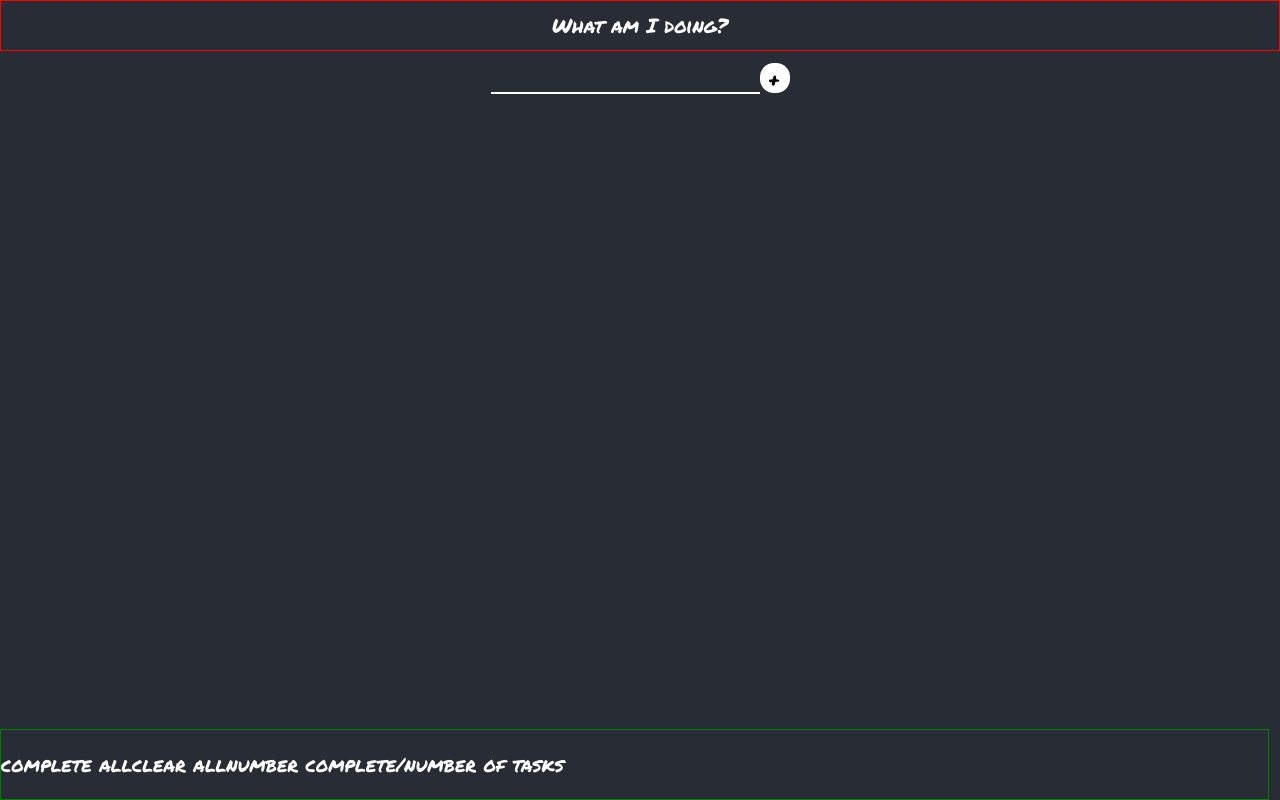
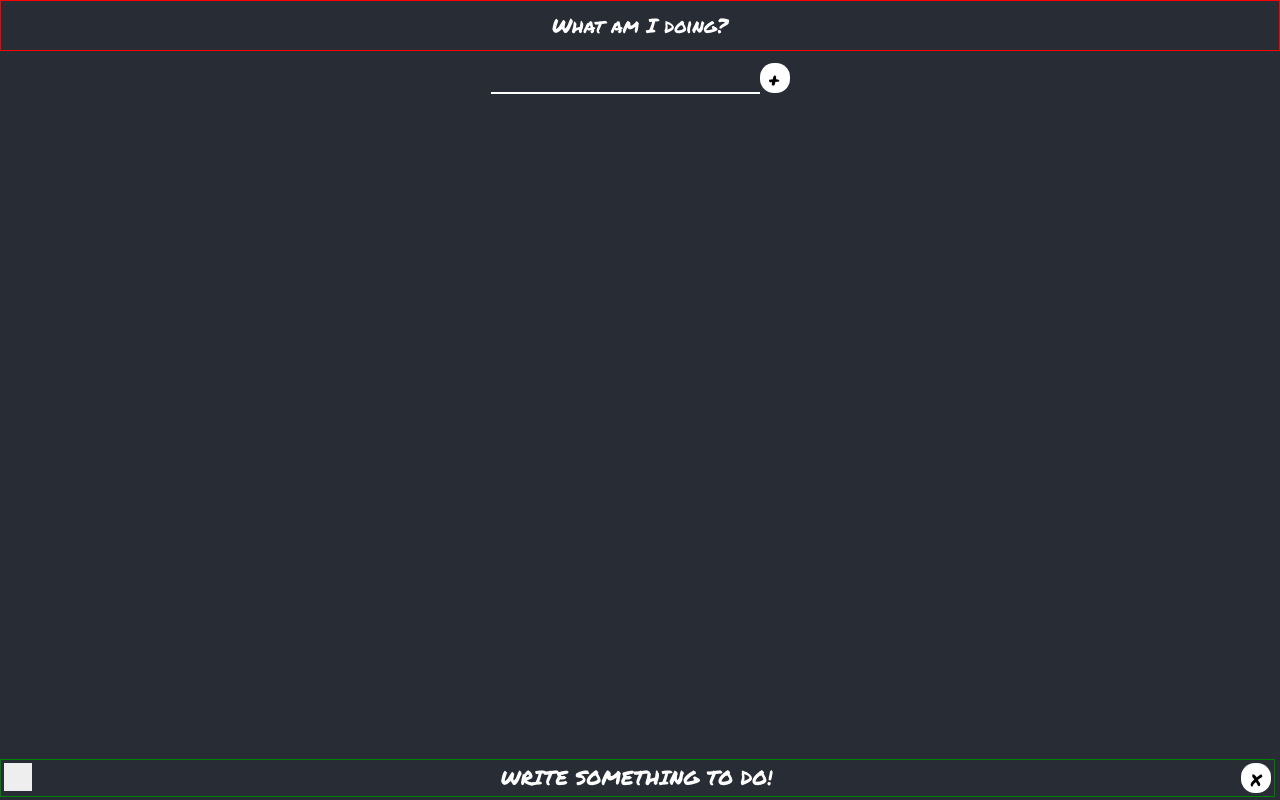
Before and after one commit to fentirad/what-am-i-doing, a React (Create React App) app: page / in a window 1280 px wide. Built offline with nearby package versions, Linux system fonts and the light colour scheme.

Commit message:
lots of stuff
add todos
edit todos
delete (all) todos
complete (all) todos
track completed todos

```diff
--- a/src/App.jsx
+++ b/src/App.jsx
@@ -6,32 +6,86 @@ import Footer from './components/Footer'
 import './styles/app.scss';
 
 class App extends Component {
+  static storeId = 'what-am-i-doing'
   state = {
-    todos: {}
+    todos: {},
+    allTodosComplete: false
   };
+
+  componentDidMount() {
+    const localStorageRef = localStorage.getItem(this.storeId);
+    if (localStorageRef) {
+        this.setState({
+            todos: JSON.parse(localStorageRef)
+        }, this.computeAllTodosCompleted);
+    }
+  }
+
+  componentDidUpdate() {
+    localStorage.setItem(
+        this.storeId,
+        JSON.stringify(this.state.todos)
+    );
+  }
+
+  computeAllTodosCompleted = () => {
+    const { todos } = this.state;
+    const todoKeys = Object.keys(todos);
+    if (todoKeys.length === 0) {
+      this.setState({ allTodosComplete: false });
+      return;
+    }
+
+    const allTodosComplete = todoKeys.reduce((prev, key) => {
+      const todo = todos[key];
+      return prev && todo.complete;
+    }, true);
+    this.setState({ allTodosComplete });
+  }
 
   createTodo = (todo) => {
     const todos = { ...this.state.todos };
     todos[`todo-${Date.now()}`] = todo;
-    this.setState({ todos });
+    this.setState({ todos }, this.computeAllTodosCompleted);
   };
 
   updateTodo = (key, updatedTodo) => {
     const todos = { ...this.state.todos };
     todos[key] = updatedTodo;
-    this.setState({ todos });
-  };
-
-  completeTodo = (key, updatedTodo) => {
-    const todos = { ...this.state.todos };
-    todos[key] = updatedTodo;
-    this.setState({ todos });
+    this.setState({ todos }, this.computeAllTodosCompleted);
   };
 
   deleteTodo = key => {
     const todos = { ...this.state.todos };
-    todos[key] = null;
-    this.setState({ todos });
+    delete todos[key];
+    this.setState({ todos }, this.computeAllTodosCompleted);
+  };
+
+  completeAllTodos = () => {
+    const todos = Object.keys(this.state.todos).map(key => {
+      const todo = {
+        ...this.state.todos[key],
+        complete: true
+      }
+      return todo;
+    });
+    this.setState({ todos }, this.computeAllTodosCompleted);
+  };
+
+  uncompleteAllTodos = () => {
+    const todos = Object.keys(this.state.todos).map(key => {
+      const todo = {
+        ...this.state.todos[key],
+        complete: false
+      }
+      return todo;
+    });
+    this.setState({ todos }, this.computeAllTodosCompleted);
+  };
+
+  deleteAllTodos = () => {
+    const todos = { };
+    this.setState({ todos }, this.computeAllTodosCompleted);
   };
 
   render() {
@@ -43,9 +97,13 @@ class App extends Component {
         <TodoList
           todos={this.state.todos}
           updateTodo={this.updateTodo}
-          completeTodo={this.completeTodo}
           deleteTodo={this.deleteTodo} />
-        <Footer />
+        <Footer
+          todos={this.state.todos}
+          completeAll={this.completeAllTodos}
+          uncompleteAll={this.uncompleteAllTodos}
+          deleteAll={this.deleteAllTodos}
+          allTodosCompleted={this.state.allTodosComplete}/>
       </div>
     );
   }
--- a/src/components/AddTodoForm.jsx
+++ b/src/components/AddTodoForm.jsx
@@ -8,30 +8,39 @@ class AddTodoForm extends Component {
     createTodo: PropTypes.func
   }
 
+  addTodoRef = React.createRef();
+
+  initializeTodoAndClearInput = () => {
+    const todoValue = {
+      complete: false,
+      value: this.addTodoRef.current.value
+    };
+
+    this.props.createTodo(todoValue);
+
+    this.addTodoRef.current.value = '';
+  }
+
   handleKeyUp = (e) => {
     if (e.key !== 'Enter') {
       return;
     }
 
-    const todoValue = {
-      complete: false,
-      value: e.currentTarget.value
-    };
-
-    this.props.createTodo(todoValue);
+    this.initializeTodoAndClearInput();
   }
 
   render() {
     return (
     <div className="add-todo">
       <input
+        ref={this.addTodoRef}
         type="text"
         className="add-todo-input"
         onKeyUp={this.handleKeyUp}
       />
       <Button
         classes="todo-item-create"
-        action={() => console.log(`add todo btn`)}
+        action={(e) => this.initializeTodoAndClearInput()}
         text="+" />
     </div>
     );
--- a/src/components/Footer.jsx
+++ b/src/components/Footer.jsx
@@ -1,12 +1,66 @@
 import React, { Component } from 'react';
+import Button from './Button';
+import Checkbox from './Checkbox';
+import '../styles/footer.scss';
 
 class Footer extends Component {
+  handleCompletedOnChange = () => {
+    const {
+      allTodosCompleted
+    } = this.props;
+
+    if (allTodosCompleted) {
+      this.props.uncompleteAll();
+    } else {
+      this.props.completeAll();
+    }
+  };
+
+  renderStatus() {
+    const {
+      todos
+    } = this.props;
+    const todoKeys = Object.keys(todos);
+    const totalTodos = todoKeys.length;
+
+    const totalComplete = todoKeys.reduce((prevTotal, key) => {
+      const todo = todos[key];
+      return (todo.complete ? prevTotal + 1: prevTotal);
+    }, 0);
+    if (totalTodos === 0) {
+      return (
+      <div className="app-footer-status">
+        WRITE SOMETHING TO DO!
+      </div>
+      )
+    }
+
+    return (
+      <div className="app-footer-status">
+      {totalComplete} / {totalTodos} todos complete
+      </div>
+    );
+  }
+
   render() {
+    const {
+      allTodosCompleted,
+      deleteAll
+    } = this.props;
     return (
     <div className="app-footer">
-        <p>complete all</p>
-        <p>clear all</p>
-        <p>number complete/number of tasks</p>
+        <Checkbox
+            onChangeHandler={this.handleCompletedOnChange}
+            classes="app-footer-complete"
+            name="completed-all"
+            checked={allTodosCompleted}
+            label="" />
+        {this.renderStatus()}
+        <Button
+            classes="app-footer-delete"
+            action={deleteAll}
+            text="x" />
+
     </div>
     );
   }
--- a/src/components/TodoItem.jsx
+++ b/src/components/TodoItem.jsx
@@ -4,11 +4,23 @@ import Button from './Button';
 import Checkbox from './Checkbox';
 
 class TodoItem extends Component {
-  handleInputChange = () => {
-    const todo = {...this.props.todo};
-    todo.complete = !todo.complete;
+  editTodoRef = React.createRef();
+
+  handleCompletedOnChange = () => {
+    const todo = {
+        ...this.props.todo,
+        complete: !this.props.todo.complete
+    };
     this.props.updateTodo(this.props.todoKey, todo);
   };
+
+  handleEditTodoOnChange = (e) => {
+    const todo = {
+        ...this.props.todo,
+        value: this.editTodoRef.current.value
+    };
+    this.props.updateTodo(this.props.todoKey, todo);
+  }
 
   render() {
     const {
@@ -16,22 +28,35 @@ class TodoItem extends Component {
         value
     } = this.props.todo;
 
+    const itemClasses = [
+        'todo-item-text',
+        complete ? 'completed' : ''
+    ].join(' ');
+
     return (
       <li className="todo-item">
         <div className="todo-item-complete">
           <Checkbox
-            onChangeHandler={this.handleInputChange}
+            onChangeHandler={this.handleCompletedOnChange}
             classes="todo-item-completea"
             name="completed"
             checked={complete}
             label="" />
         </div>
 
-        <span className="todo-item-text">{value}</span>
+        <div className={itemClasses}>
+            <input
+                className="todo-item-text-input"
+                ref={this.editTodoRef}
+                type="text"
+                onChange={this.handleEditTodoOnChange}
+                value={value}
+            />
+        </div>
         <div className="todo-item-delete">
           <Button
             classes="todo-item-deletea"
-            action={() => console.log(`clicked button for: ${value}`)}
+            action={() => this.props.deleteTodo(this.props.todoKey)}
             text="x" />
         </div>
       </li>
--- a/src/components/TodoList.jsx
+++ b/src/components/TodoList.jsx
@@ -1,24 +1,46 @@
 import React, { Component } from 'react';
 import TodoItem from './TodoItem';
+import '../styles/todo-list.scss';
 
 class TodoList extends Component {
+  renderItems() {
+    const {
+      todos,
+      updateTodo,
+      deleteTodo
+    } = this.props
+
+    return Object.keys(todos).map(todoKey => {
+      if (!todos[todoKey]) {
+        return null;
+      }
+
+      return (
+      <TodoItem
+        key={todoKey}
+        todoKey={todoKey}
+        todo={todos[todoKey]}
+        updateTodo={updateTodo}
+        deleteTodo={deleteTodo} />
+      )
+    });
+  }
   render() {
     const {
       todos,
       updateTodo,
-      completeTodo,
       deleteTodo
     } = this.props
 
     return (
     <ul className="todo-list">
-        {Object.keys(todos).map((todoKey) => (
+        {todos &&
+          Object.keys(todos).map((todoKey) => (
           <TodoItem
             key={todoKey}
             todoKey={todoKey}
             todo={todos[todoKey]}
             updateTodo={updateTodo}
-            completeTodo={completeTodo}
             deleteTodo={deleteTodo} />
         ))}
     </ul>
--- a/src/styles/add-todo.scss
+++ b/src/styles/add-todo.scss
@@ -3,6 +3,7 @@
 .add-todo {
     margin-bottom: 12px;
     margin-top: 12px;
+    max-height: 10vh;
 }
 
 .add-todo-input {
--- a/src/styles/app.scss
+++ b/src/styles/app.scss
@@ -18,12 +18,3 @@
   max-height: 10vh;
   padding: 10px;
 }
-
-.app-footer {
-  bottom: 0;
-  border: 1px solid green;
-  display: flex;
-  font-size: $primaryFontSize;
-  position: absolute;
-  width: 99%;
-}
--- a/src/styles/checkbox.scss
+++ b/src/styles/checkbox.scss
@@ -1,12 +1,17 @@
 @import './vars';
 
+$checkboxSize: 28px;
+
 .app-checkbox {
+
   &-container {
     display: block;
     position: relative;
     cursor: pointer;
     font-size: $primaryFontSize;
     user-select: none;
+    height: $checkboxSize;
+    width: $checkboxSize;
 
     input {
       position: absolute;
@@ -31,8 +36,8 @@
     position: absolute;
     top: 0;
     left: 0;
-    height: 28px;
-    width: 28px;
+    height: $checkboxSize;
+    width: $checkboxSize;
     background-color: #eee;
 
     &:after {
--- /dev/null
+++ b/src/styles/footer.scss
@@ -0,0 +1,29 @@
+@import './vars';
+
+.app-footer {
+  bottom: 0;
+  border: 1px solid green;
+  display: flex;
+  flex-direction: row;
+  font-size: $primaryFontSize;
+  margin-bottom: 3px;
+  margin-top: 3px;
+  max-height: 10vh;
+  padding: 3px;
+  position: absolute;
+  width: 99%;
+
+  &-complete {
+      min-width: 30px;
+      display: flex;
+      flex-direction: column;
+      justify-content: center;
+  }
+
+  &-status {
+      display: inline-block;
+      margin-left: 6px;
+      margin-right: 6px;
+      flex-grow: 1;
+  }
+}
--- a/src/styles/todo-item.scss
+++ b/src/styles/todo-item.scss
@@ -12,6 +12,7 @@
     border: 1px solid yellow;
 
     &-complete {
+        min-width: 30px;
         display: flex;
         flex-direction: column;
         justify-content: center;
@@ -22,6 +23,16 @@
         margin-left: 6px;
         margin-right: 6px;
         flex-grow: 1;
+
+        &-input {
+            width: 100%;
+            text-align: center;
+            border: none;
+        }
+
+        &.completed &-input {
+            text-decoration: line-through;
+        }
     }
 
     &-delete {
--- /dev/null
+++ b/src/styles/todo-list.scss
@@ -0,0 +1,7 @@
+@import './vars';
+
+.todo-list {
+
+  max-height: 70vh;
+  overflow: scroll;
+}
```
